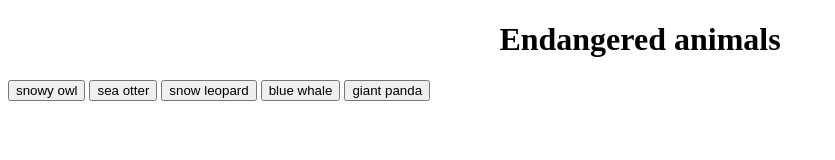
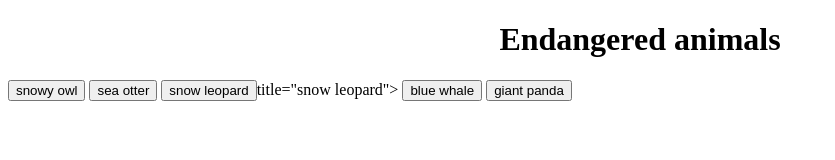
Before and after one commit to lfc2007/test, a plain HTML site: page index.html in a window 1280 px wide. Shown: the whole page, without its empty margins (0-835 px from the left). Drawn offline with Linux system fonts and the light colour scheme.

Commit message:
Update index.html

```diff
--- a/index.html
+++ b/index.html
@@ -6,7 +6,7 @@
 
   <a href="snowy.html"><button>snowy owl</button></a>
 <button>sea otter</button>
-<button> snow leopard</button>
+<button> snow leopard</button>title="snow leopard">
 <button>blue whale</button>
 <button>giant panda</button>
 
```
